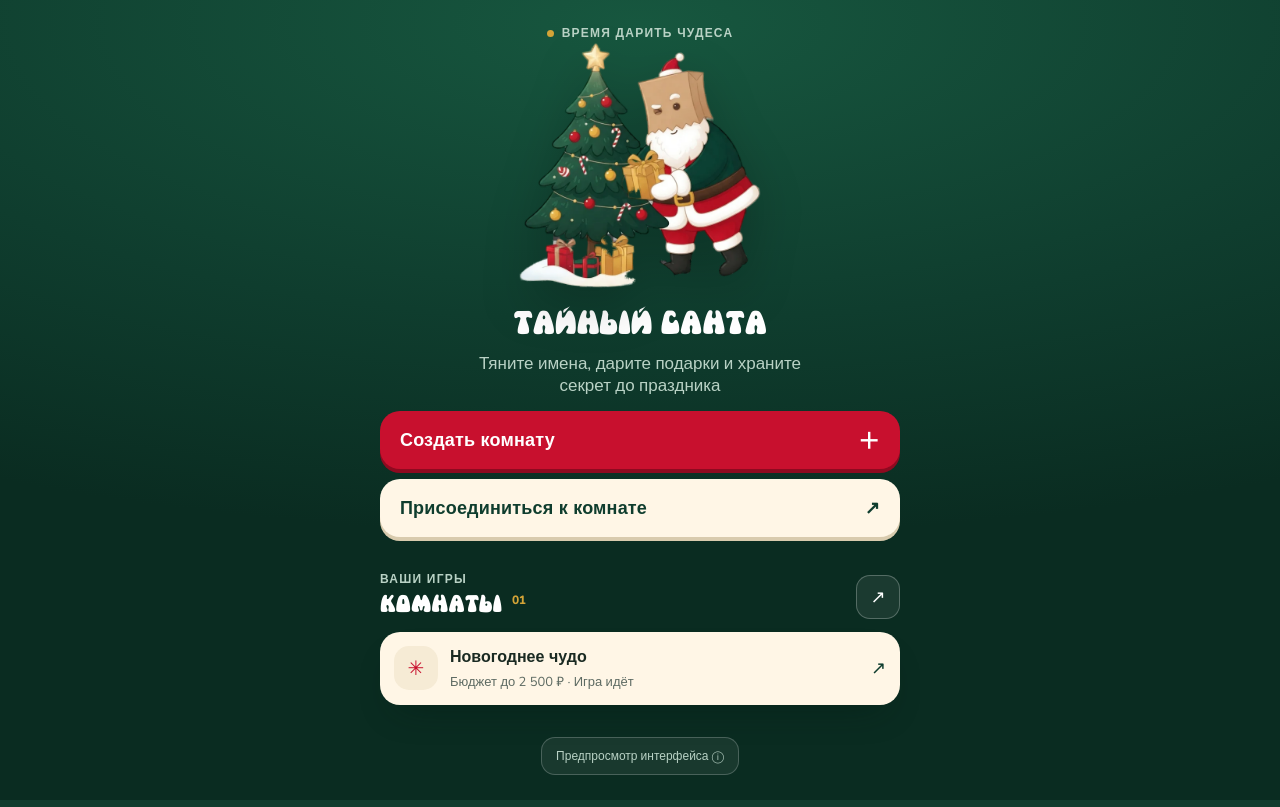
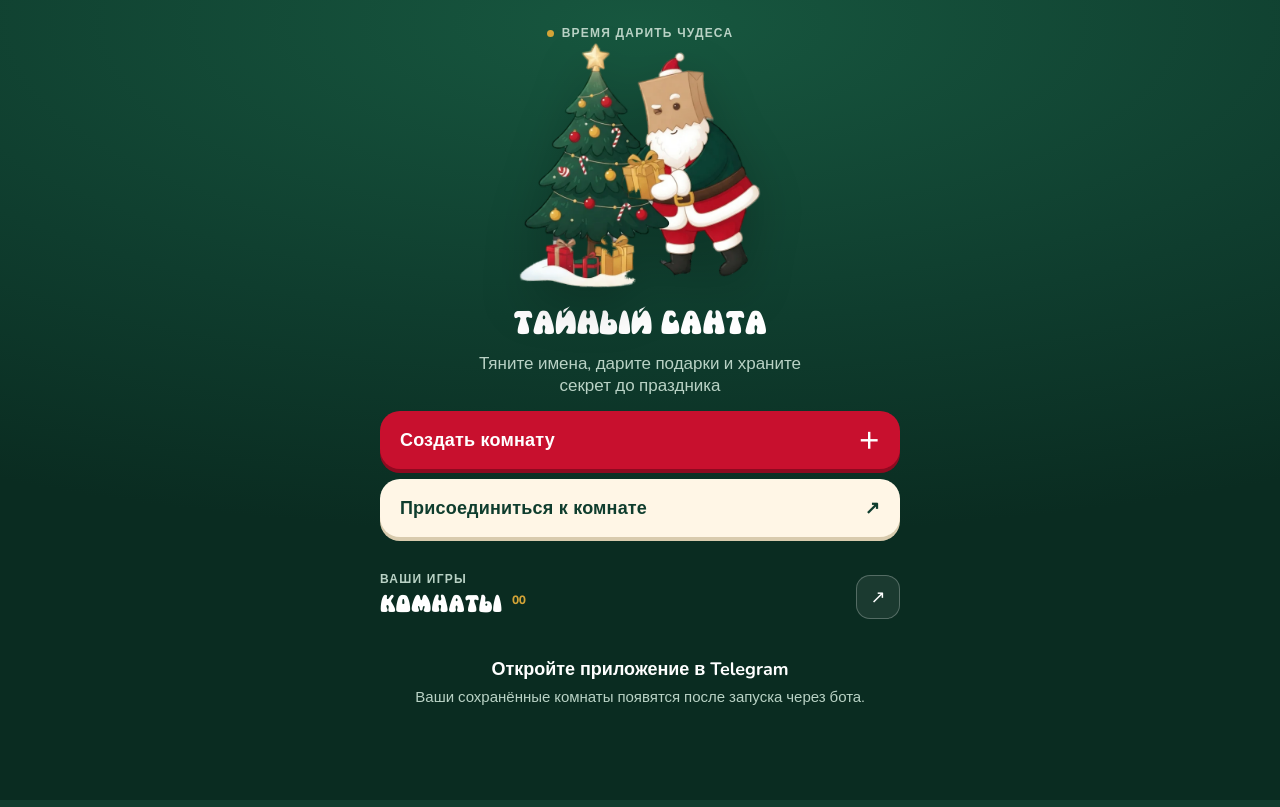
Before and after one commit to Darkara-dev/task-tracker, a Next.js app: page / in a window 1280 px wide. Built offline with nearby package versions, Linux system fonts and the light colour scheme.

Commit message:
Show saved rooms and session loading errors

```diff
--- a/app/page.tsx
+++ b/app/page.tsx
@@ -30,12 +30,13 @@ export default function Home() {
   const [initData, setInitData] = useState("");
   const [userName, setUserName] = useState("Санта");
   const [rooms, setRooms] = useState<Room[]>([]);
+  const [roomsLoadError, setRoomsLoadError] = useState("");
   const [active, setActive] = useState<RoomData | null>(null);
   const [screen, setScreen] = useState<"home" | "room" | "wishlist" | "admin" | "create" | "join" | "wait" | "result" | "chat" | "closed">("home");
   const [booting, setBooting] = useState(true);
   const [busy, setBusy] = useState(false);
   const [notice, setNotice] = useState("");
-  const [demo, setDemo] = useState(true);
+  const [demo, setDemo] = useState(false);
   const [joinCode, setJoinCode] = useState("");
   const [joinPreview, setJoinPreview] = useState<InvitePreview | null>(null);
   const [createStep, setCreateStep] = useState(1);
@@ -57,7 +58,7 @@ export default function Home() {
     setInitData(app?.initData ?? "");
     const name = [app?.initDataUnsafe?.user?.first_name, app?.initDataUnsafe?.user?.last_name].filter(Boolean).join(" ");
     if (name) setUserName(name);
-    if (app?.initData) { setDemo(false); void Promise.all([loadRooms(app.initData), new Promise(resolve => window.setTimeout(resolve, 1800))]).finally(() => setBooting(false)); } else { window.setTimeout(() => setBooting(false), 1800); }
+    if (app?.initData) { setDemo(false); void Promise.all([loadRooms(app.initData), new Promise(resolve => window.setTimeout(resolve, 1800))]).finally(() => setBooting(false)); } else { setDemo(new URLSearchParams(window.location.search).get("demo") === "1"); window.setTimeout(() => setBooting(false), 1800); }
     const start = app?.initDataUnsafe?.start_param ?? "";
     const directJoin = start.match(/^join-(.+)$/);
     const deepLink = start.match(/^room_(.+)_(result|chat_(recipient|santa))$/);
@@ -105,8 +106,22 @@ export default function Home() {
   }, [screen, joinCode, initData]);
 
   async function loadRooms(auth = initData) {
-    try { const res = await fetch("/api/rooms", { headers: { "x-telegram-init-data": auth } }); const json = await res.json(); if (res.ok) setRooms(json.rooms ?? []); }
-    catch { setNotice("Не удалось загрузить комнаты"); }
+    if (!auth) { setRoomsLoadError("Откройте приложение через Telegram, чтобы увидеть сохранённые комнаты."); return; }
+    for (let attempt = 0; attempt < 2; attempt += 1) {
+      try {
+        const res = await fetch("/api/rooms", { headers: { "x-telegram-init-data": auth } });
+        const json = await res.json();
+        if (!res.ok) throw new Error(json.error ?? "Не удалось загрузить комнаты");
+        setRooms(json.rooms ?? []);
+        setRoomsLoadError("");
+        return;
+      } catch (error) {
+        if (attempt === 0) { await new Promise(resolve => window.setTimeout(resolve, 700)); continue; }
+        const message = error instanceof Error ? error.message : "Не удалось загрузить комнаты";
+        setRoomsLoadError(message);
+        setNotice(message);
+      }
+    }
   }
   async function openRoom(room: Room) {
     if (demo || room.id === "demo") {
@@ -269,10 +284,10 @@ ${inviteLink(room)}`;
     {screen === "home" && <>
       <section className="hero"><div className="hero-label"><span className="dot" /> ВРЕМЯ ДАРИТЬ ЧУДЕСА</div><img className="hero-illustration" src="/assets/illustrations/home-tree.webp" width="300" height="245" alt="" /><h1>Тайный Санта</h1><p>Тяните имена, дарите подарки и храните секрет до праздника</p><button className="button button-dark hero-cta" onClick={() => { setCreateStep(1); setCreateDraft({ name: "", budget: "", drawAt: "", unlimited: false }); setAvatarPreview(Math.floor(Math.random() * 32) + 1); setWishlistMode("list"); setWishlistUrl(""); setWishItems([]); setWishDraft({ title: "", description: "", product_url: "", price: "" }); setScreen("create"); }}>Создать комнату <span>＋</span></button><button className="button button-light full" onClick={() => { setJoinCode(""); setAvatarPreview(Math.floor(Math.random() * 32) + 1); setWishlistMode("list"); setWishlistUrl(""); setWishItems([]); setWishDraft({ title: "", description: "", product_url: "", price: "" }); setScreen("join"); }}>Присоединиться к комнате <span>↗</span></button></section>
       <section className="rooms-section"><div className="section-heading"><div><div className="eyebrow">ВАШИ ИГРЫ</div><h2>Комнаты <span className="count">{allRooms.length.toString().padStart(2, "0")}</span></h2></div><button className="icon-button" onClick={() => { setJoinCode(""); setAvatarPreview(Math.floor(Math.random() * 32) + 1); setWishlistMode("list"); setWishlistUrl(""); setWishItems([]); setWishDraft({ title: "", description: "", product_url: "", price: "" }); setScreen("join"); }} aria-label="Ввести код комнаты">↗</button></div>
-        {allRooms.length ? <div className="room-list">{allRooms.map((room, i) => <button className="room-row" key={room.id} onClick={() => void openRoom(room)}><span className={`room-icon room-icon-${i % 3}`}>{["✳", "❄", "✷"][i % 3]}</span><span className="room-copy"><strong>{room.name}</strong><small>{room.gift_budget ? `Бюджет до ${room.gift_budget.toLocaleString("ru-RU")} ₽` : "Без ограничения бюджета"} · {room.status === "drawn" ? "Распределение готово" : "Игра идёт"}</small></span><span className="room-arrow">↗</span></button>)}</div> : <div className="empty"><img className="empty-illustration" src="/assets/illustrations/home-tree.webp" width="180" height="150" alt="" /><strong>Пока тихо</strong><p>Создайте свою первую комнату или присоединитесь к друзьям по приглашению.</p></div>}
+        {allRooms.length ? <div className="room-list">{allRooms.map((room, i) => <button className="room-row" key={room.id} onClick={() => void openRoom(room)}><span className={`room-icon room-icon-${i % 3}`}>{["✳", "❄", "✷"][i % 3]}</span><span className="room-copy"><strong>{room.name}</strong><small>{room.gift_budget ? `Бюджет до ${room.gift_budget.toLocaleString("ru-RU")} ₽` : "Без ограничения бюджета"} · {room.status === "drawn" ? "Распределение готово" : "Игра идёт"}</small></span><span className="room-arrow">↗</span></button>)}</div> : !initData && !demo ? <div className="empty"><strong>Откройте приложение в Telegram</strong><p>Ваши сохранённые комнаты появятся после запуска через бота.</p></div> : roomsLoadError ? <div className="empty"><strong>Не удалось загрузить комнаты</strong><p>{roomsLoadError}</p><button className="button button-light full" onClick={() => void loadRooms()}>Попробовать ещё раз</button></div> : <div className="empty"><img className="empty-illustration" src="/assets/illustrations/home-tree.webp" width="180" height="150" alt="" /><strong>Пока тихо</strong><p>Создайте свою первую комнату или присоединитесь к друзьям по приглашению.</p></div>}
       </section>
 
-      {demo && <button className="demo-note" onClick={() => setNotice("Демонстрация интерфейса. Для реальной игры подключите Supabase и Telegram-бота.")}>Предпросмотр интерфейса <span>ⓘ</span></button>}
+      {demo && <button className="demo-note" onClick={() => setNotice("Демо-режим для просмотра. Откройте бота в Telegram, чтобы играть.")}>Демо-режим <span>ⓘ</span></button>}
     </>}
 
     {screen === "room" && active && <section className="content-page">
```
